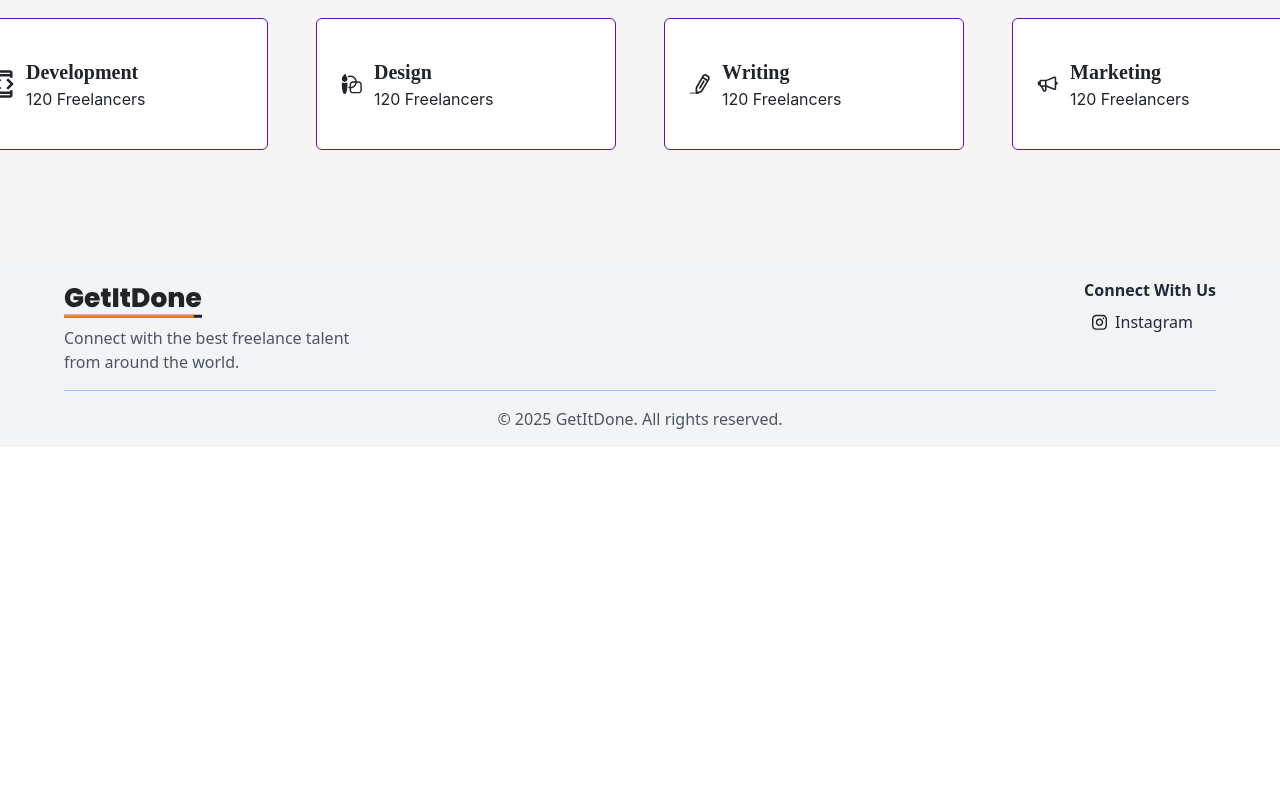
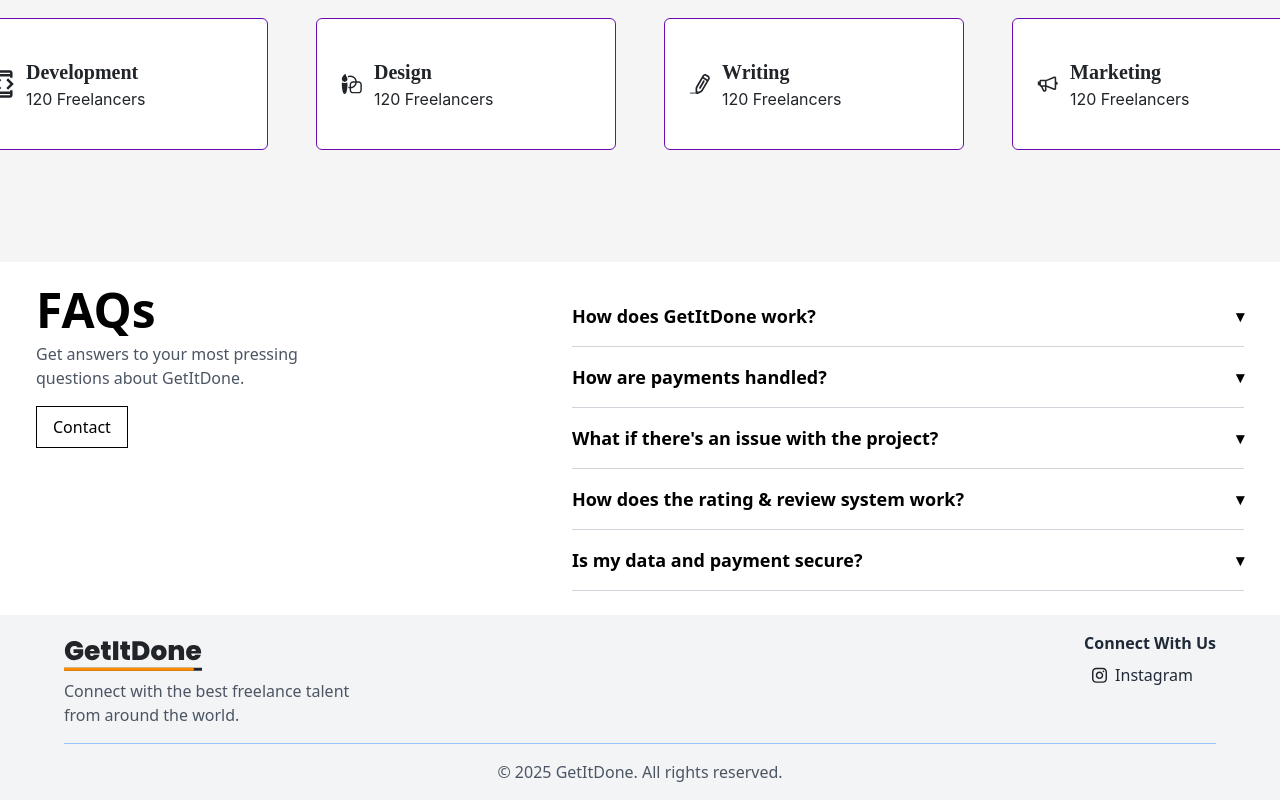
Before and after one commit to Sushant920/GetItDone, a Next.js app: page / in a window 1280 px wide. Shown: the part 1056-1856 px from the top of the page. Before the commit the page ends 1503 px from the top, so only its background shows below. Built offline with nearby package versions, Linux system fonts and the light colour scheme.

Commit message:
Update index.js

```diff
--- a/pages/index.js
+++ b/pages/index.js
@@ -1,5 +1,7 @@
 import Link from 'next/link';
 import Header from '../components/header';
+import FAQ from '../components/faq';
+
 export default function Home() {
   return (
     <div>
@@ -156,6 +158,7 @@ export default function Home() {
           </div>
         </div>
       </div>
+      <FAQ />
     </div>
   );
 }
```
